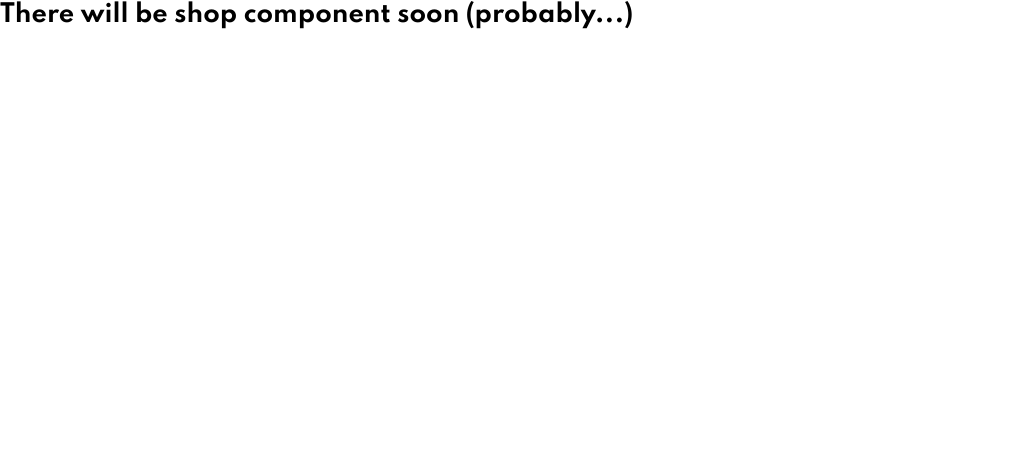
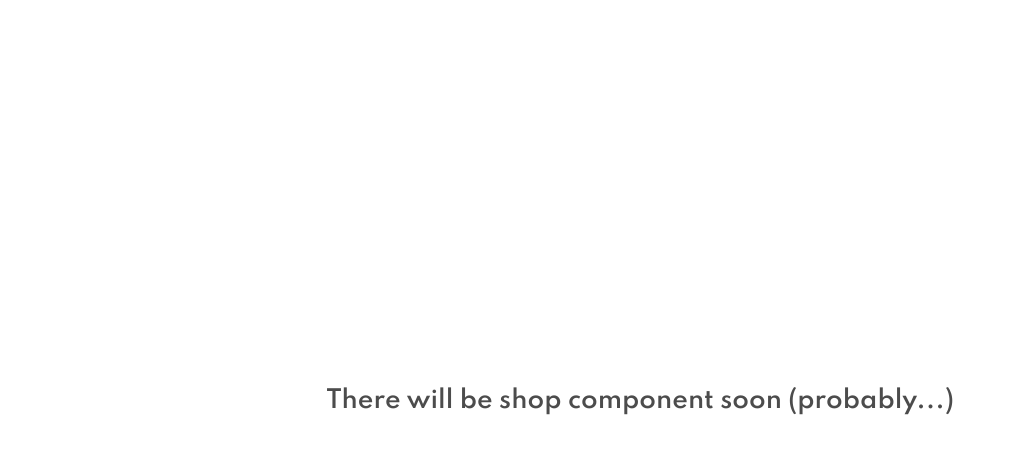
Before and after one commit to ajiiz/room-homepage-react, a React (Create React App) app: page /shop in a window 1280 px wide. Shown: the top 454 px of the page, without its empty margins (0-1016 px from the left). Built offline with nearby package versions, Linux system fonts and the light colour scheme.

Commit message:
Added basic Info styles

```diff
--- a/src/components/Info/index.js
+++ b/src/components/Info/index.js
@@ -1,4 +1,6 @@
 import React from 'react'
+
+import "../../styles/info.scss"
 
 const Info = ({ name }) => {
     return (
--- /dev/null
+++ b/src/styles/info.scss
@@ -0,0 +1,27 @@
+@import "variables";
+
+.info {
+    width: 100%;
+    height: 100vh;
+    display: flex;
+    justify-content: center;
+    align-items: center;
+}
+
+.info-text {
+    font-weight: $fontWeightXS;
+    text-align: center;
+    animation: textColor 1.5s infinite;
+}
+
+@keyframes textColor {
+    0% {
+        color: $black;
+    }
+    50% {
+        color: $darkGray;
+    }
+    100% {
+        color: $black;
+    }
+}
```
